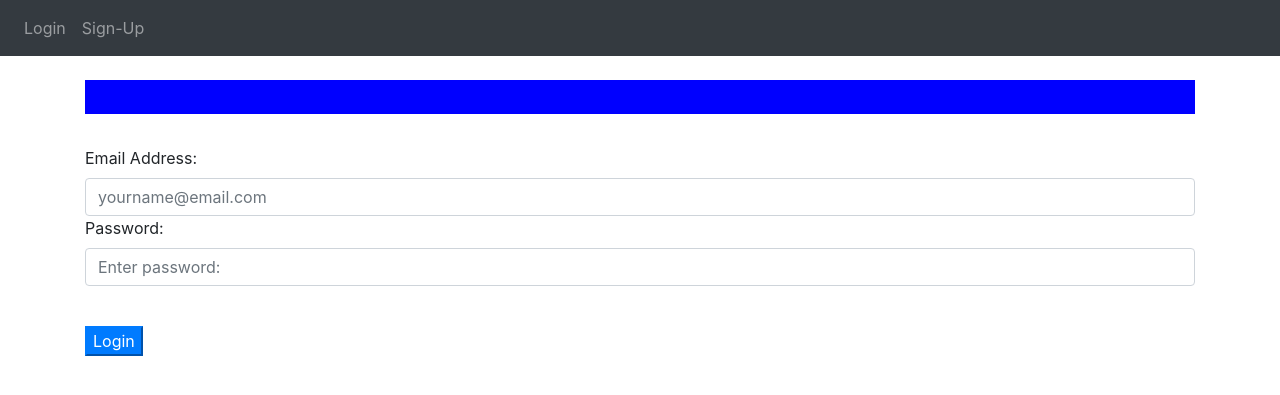
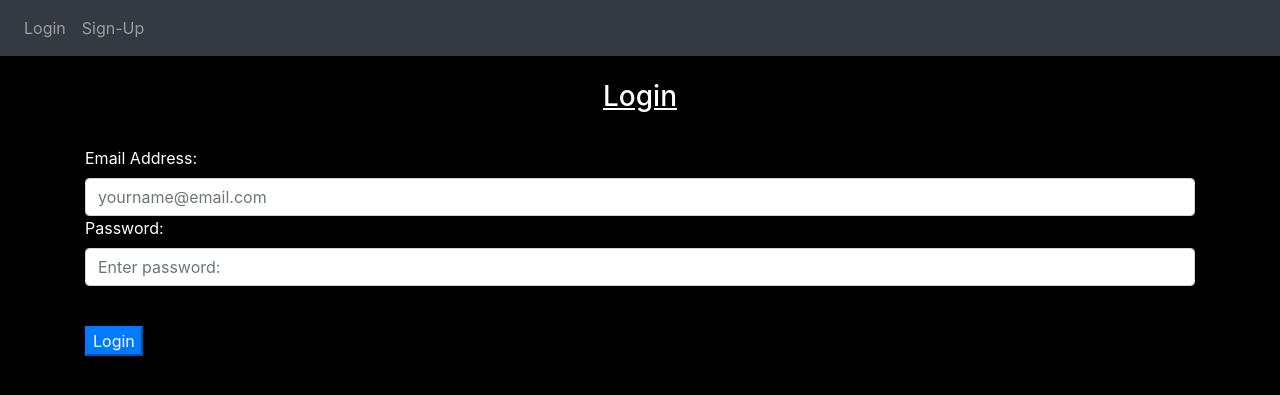
Before and after one commit to AdityaSri11/phoneBook, a Flask app: page /login in a window 1280 px wide. Shown: the top 395 px of the page. Run offline with Flask 2, Linux system fonts and the light colour scheme; some libraries are stand-ins or nearby versions.

```diff
--- a/website/static/login.css
+++ b/website/static/styles.css
@@ -1,5 +1,4 @@
 h3{
     color: blue;
     background-color: blue;
-    text-decoration: bold;
 }
--- a/website/templates/base.html
+++ b/website/templates/base.html
@@ -1,6 +1,7 @@
 <!DOCTYPE html>
     <html>
-        <head>
+        <head >
+
             <meta charset="utf-8">
             <meta name="viewport" content="width=device-width, initial-scale=1">
 
@@ -9,16 +10,16 @@
                 href="https://stackpath.bootstrapcdn.com/bootstrap/4.4.1/css/bootstrap.min.css"
                 integrity="sha384-Vkoo8x4CGsO3+Hhxv8T/Q5PaXtkKtu6ug5TOeNV6gBiFeWPGFN9MuhOf23Q9Ifjh"
                 crossorigin="anonymous"
-            />
+                />
                 <link
                 rel="stylesheet"
                 href="https://stackpath.bootstrapcdn.com/font-awesome/4.7.0/css/font-awesome.min.css"
                 crossorigin="anonymous"
-            />
+                />
 
             <title>{% block title %}Home{% endblock %}</title>
         </head>
-        <body>
+        <body style="background:black">
 
             <nav class="navbar navbar-expand-lg navbar-dark bg-dark">
 
--- a/website/templates/login.html
+++ b/website/templates/login.html
@@ -1,17 +1,15 @@
-<link rel="stylesheet" href="{{ url_for('static', filename='login.css') }}">
-
 {% extends "base.html" %}
 {% block title %}Login{% endblock %}}
-
 {% block content %}
-
+<link rel="stylesheet" href="{{ url_for('static', filename='css/styles.css') }}"/>
 <form method="POST">
     <br>
-    <h3 align="center" style="color:blue; text-decoration: none;">Login</h3>
+    <h3 align="center" style="text-decoration: underline; color:white;">Login</h3>
     <br>
     <div class="form-group">
 
-        <label for="email">Email Address:</label>
+        <div style="color:white";>
+            <label for="email" >Email Address:</label>
                 <input type="email"
                 name="email"
                 id="email"
@@ -26,6 +24,7 @@
                 placeholder="Enter password: "/>
 
         </div>
+    </div>
     <br />
 
     <button type="submit" class="butn btn-primary">Login</button>
```
Lines whose indentation alone changed are shown as unchanged.
